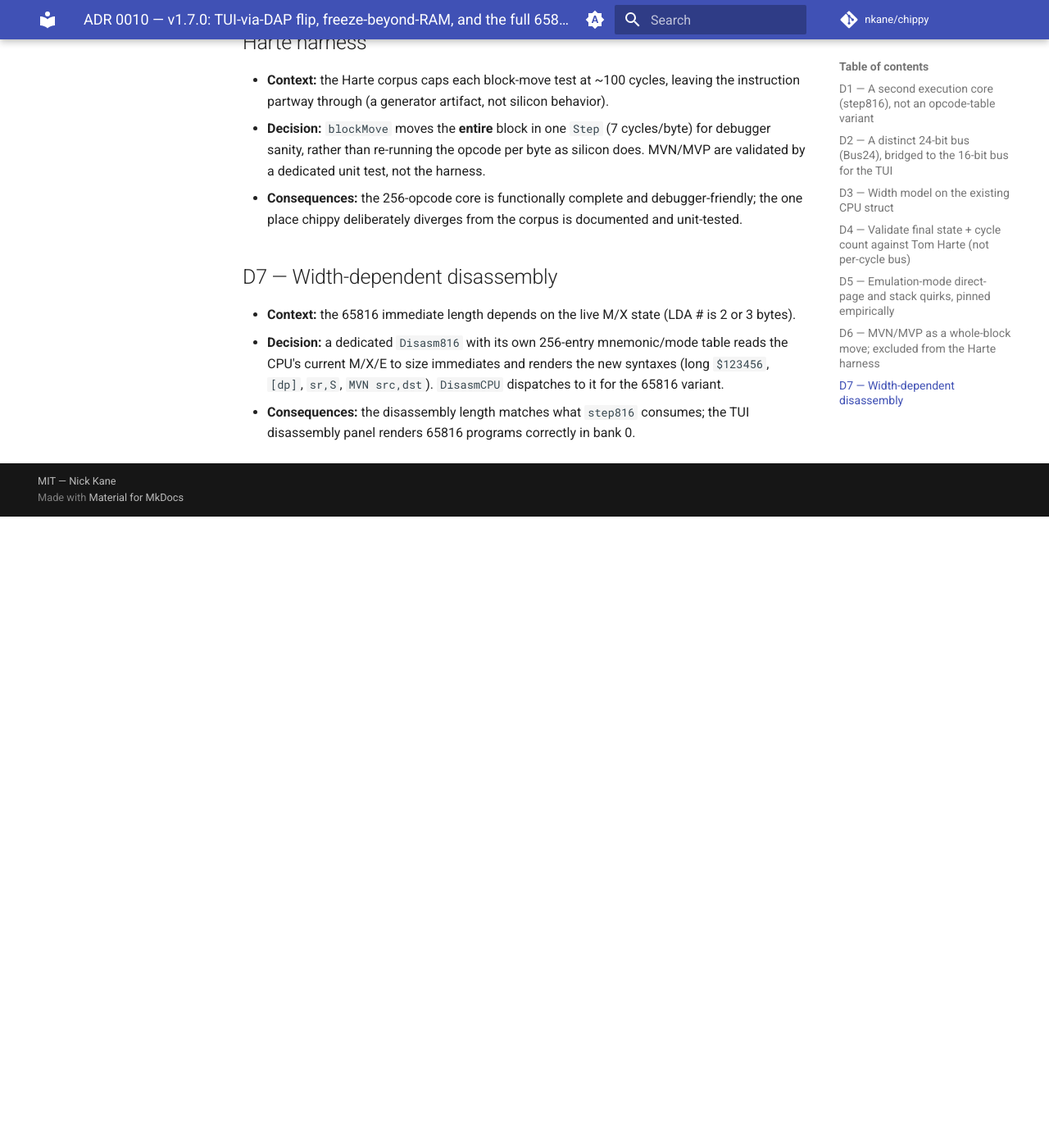
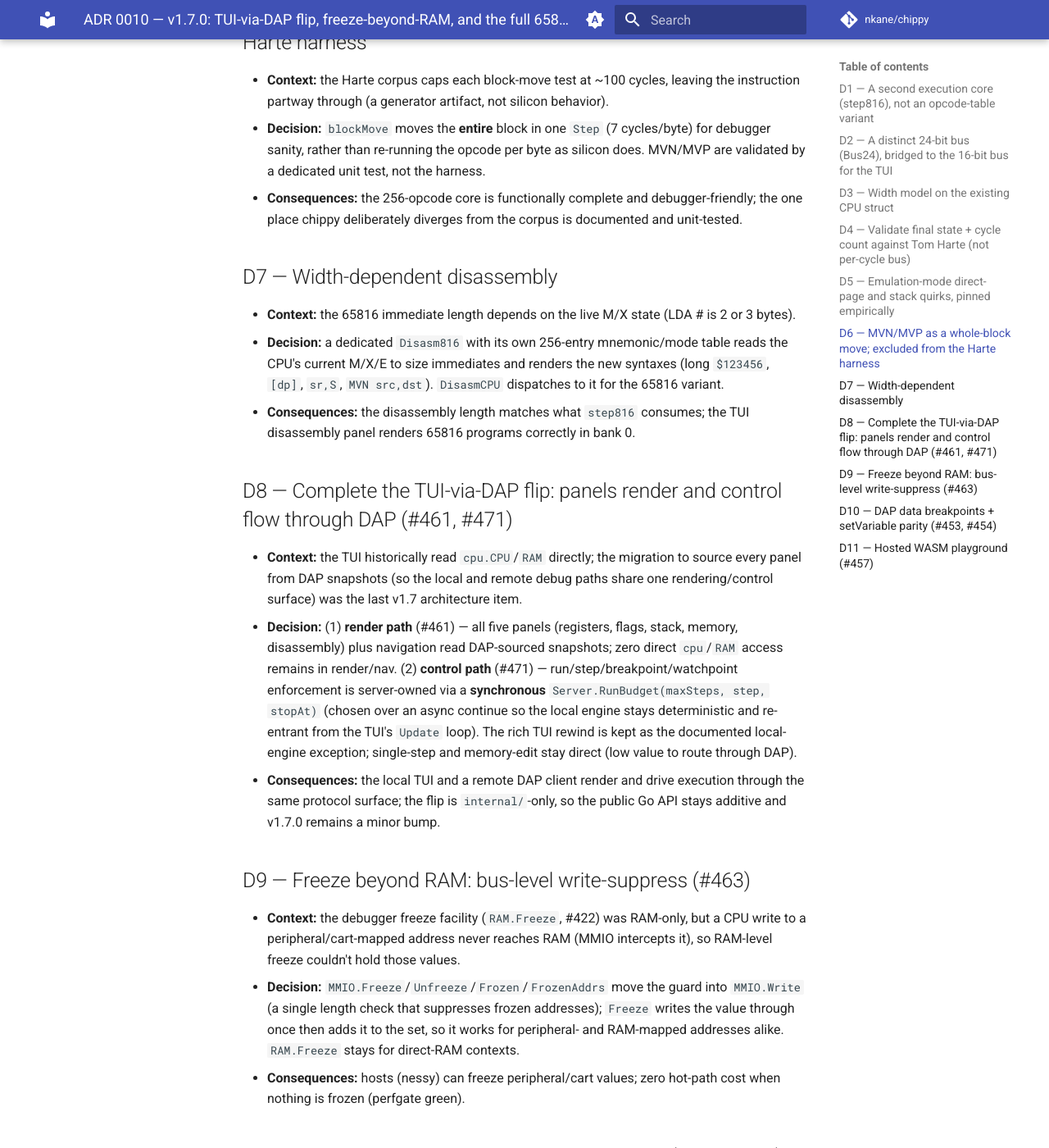
Before and after one commit to nkane/chippy, an MkDocs documentation site: the page built from docs/adr/0010-v1.7.0.md, in a window 1280 px wide and 1400 px high, scrolled down 2527 px. Shown: the whole window at 82% size. Built offline with MkDocs 1.6.1 and Material for MkDocs 9.7.7, drawn with Linux system fonts in a browser that asks for light colours; comment, search, counter and statistics services are not loaded; before the commit the page ends 3157 px from its top, so only the background shows below that; some of the changed text lies outside the part shown.

Commit message:
docs: finalize ADR 0010 + release markers for v1.7.0 (#490)
Mark ADR 0010 Accepted (2026-06-25) and complete it with the debugger/TUI and
packaging decisions (D8–D11: TUI-via-DAP render+control flip, freeze beyond
RAM, DAP data breakpoints + setVariable, hosted WASM playground) alongside the
65816 core decisions (D1–D7). Update the ADR index, CLAUDE.md release marker,
and docs/context.md handoff to record v1.7.0 as shipped.

```diff
--- a/docs/adr/0010-v1.7.0.md
+++ b/docs/adr/0010-v1.7.0.md
@@ -1,11 +1,12 @@
 # ADR 0010 — v1.7.0: TUI-via-DAP flip, freeze-beyond-RAM, and the full 65816 core
 
-- **Status:** Draft (release pending — finalized when `v1.7.0` is tagged)
-- **Release:** v1.7.0 (epic #458)
+- **Status:** Accepted
+- **Release:** v1.7.0 (2026-06-25; epic #458)
 - **Theme:** Finish the TUI-via-DAP migration, extend the debugger facilities (data breakpoints, freeze beyond RAM), ship the WASM playground, and land the headline feature — a complete, Tom Harte-validated WDC 65C816 core (#456).
 
-This ADR will gather the rest of the v1.7.0 decisions at release; for now it
-captures the 65816 core, whose decisions are the most load-bearing.
+D1–D7 cover the 65816 core (the headline, and the most load-bearing
+decisions); D8–D11 cover the debugger/TUI and packaging work that rounds out
+the release.
 
 ## D1 — A second execution core (`step816`), not an opcode-table variant
 
@@ -48,3 +49,27 @@
 - **Context:** the 65816 immediate length depends on the live M/X state (LDA # is 2 or 3 bytes).
 - **Decision:** a dedicated `Disasm816` with its own 256-entry mnemonic/mode table reads the CPU's current M/X/E to size immediates and renders the new syntaxes (long `$123456`, `[dp]`, `sr,S`, `MVN src,dst`). `DisasmCPU` dispatches to it for the 65816 variant.
 - **Consequences:** the disassembly length matches what `step816` consumes; the TUI disassembly panel renders 65816 programs correctly in bank 0.
+
+## D8 — Complete the TUI-via-DAP flip: panels render and control flow through DAP (#461, #471)
+
+- **Context:** the TUI historically read `cpu.CPU`/`RAM` directly; the migration to source every panel from DAP snapshots (so the local and remote debug paths share one rendering/control surface) was the last v1.7 architecture item.
+- **Decision:** (1) **render path** (#461) — all five panels (registers, flags, stack, memory, disassembly) plus navigation read DAP-sourced snapshots; zero direct `cpu`/`RAM` access remains in render/nav. (2) **control path** (#471) — run/step/breakpoint/watchpoint enforcement is server-owned via a **synchronous** `Server.RunBudget(maxSteps, step, stopAt)` (chosen over an async continue so the local engine stays deterministic and re-entrant from the TUI's `Update` loop). The rich TUI rewind is kept as the documented local-engine exception; single-step and memory-edit stay direct (low value to route through DAP).
+- **Consequences:** the local TUI and a remote DAP client render and drive execution through the same protocol surface; the flip is `internal/`-only, so the public Go API stays additive and v1.7.0 remains a minor bump.
+
+## D9 — Freeze beyond RAM: bus-level write-suppress (#463)
+
+- **Context:** the debugger freeze facility (`RAM.Freeze`, #422) was RAM-only, but a CPU write to a peripheral/cart-mapped address never reaches RAM (MMIO intercepts it), so RAM-level freeze couldn't hold those values.
+- **Decision:** `MMIO.Freeze`/`Unfreeze`/`Frozen`/`FrozenAddrs` move the guard into `MMIO.Write` (a single length check that suppresses frozen addresses); `Freeze` writes the value through once then adds it to the set, so it works for peripheral- and RAM-mapped addresses alike. `RAM.Freeze` stays for direct-RAM contexts.
+- **Consequences:** hosts (nessy) can freeze peripheral/cart values; zero hot-path cost when nothing is frozen (perfgate green).
+
+## D10 — DAP data breakpoints + setVariable parity (#453, #454)
+
+- **Context:** the DAP surface lacked watchpoint and write-back parity with the editor protocol.
+- **Decision:** `setDataBreakpoints`/`dataBreakpointInfo` expose memory watchpoints; `setVariable` writes Globals scalars and array children.
+- **Consequences:** editors get full watchpoint + variable-edit support against the same engine the TUI uses.
+
+## D11 — Hosted WASM playground (#457)
+
+- **Context:** chippy already built a WASM target and a `web/` playground deployed to GitHub Pages.
+- **Decision:** finish the last UX item — drag-and-drop a `.bin`/`.prg`/`.hex` onto the page wired to the existing `loadUserFile` path.
+- **Consequences:** a zero-install in-browser chippy at nkane.dev/chippy; `.dbg` symbol drag-drop deferred (the wasm `load()` API doesn't expose symbol loading yet).
```
Also changed, not shown: CLAUDE.md (+1 -1 lines), docs/adr/README.md (+1 -1 lines), docs/context.md (+1 -1 lines).
